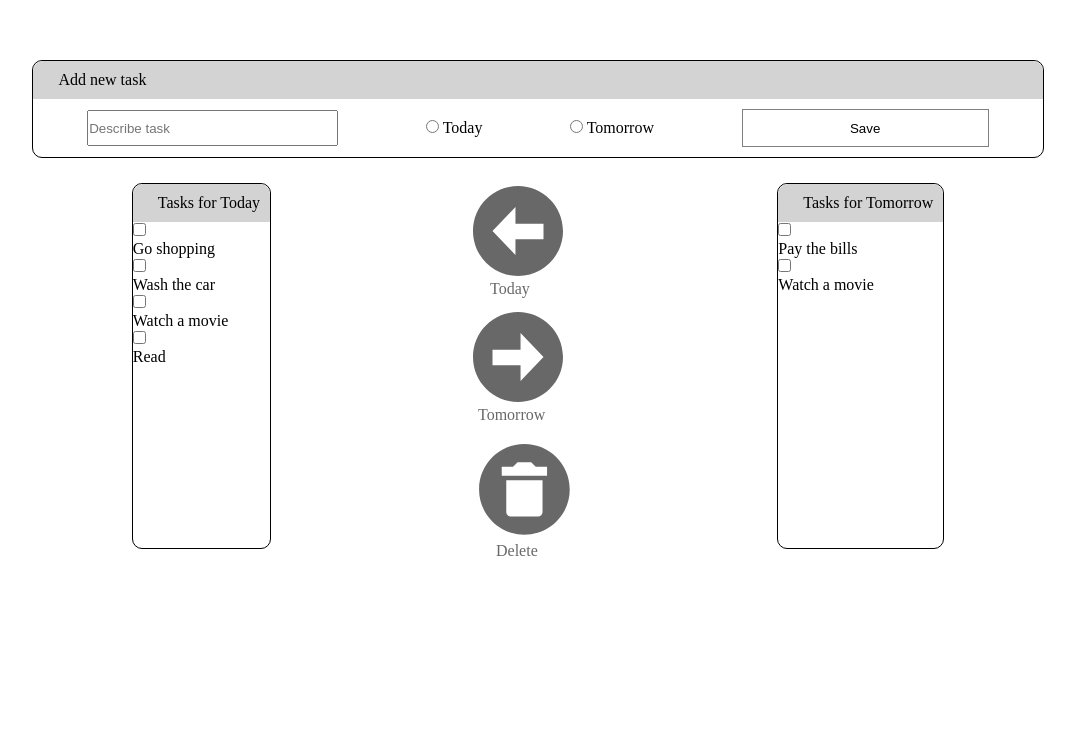
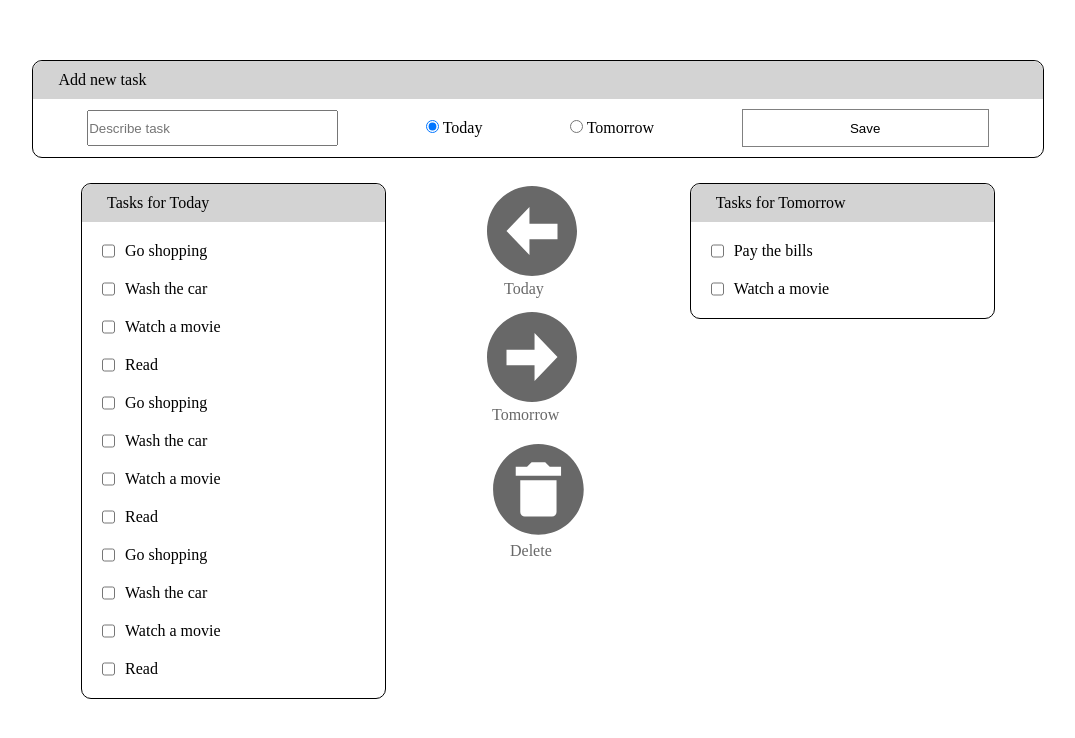
Before and after one commit to maszab/examapp, an Angular app: page / in a window 1280 px wide. Shown: the top 738 px of the page, without its empty margins (102-1177 px from the left). Built offline with nearby package versions, Linux system fonts and the light colour scheme.

Commit message:
UI implemented, CSS formatting done.

```diff
--- a/src/app/app.component.css
+++ b/src/app/app.component.css
@@ -54,22 +54,35 @@
 .management-container {
     display: flex;
     justify-content: space-around;
-    align-items: top;
+    align-items: flex-start;
 }
 
 .today-list {
     border: 1px black solid;
     border-radius: 10px;
     margin-bottom: 25px;
+    width: 30%;
 }
 
 .tomorrow-list {
     border: 1px black solid;
     border-radius: 10px;
     margin-bottom: 25px;
+    width: 30%;
+
 }
 
 
+.task-card {
+    width: 80%;
+    margin: 20px;
+    display: flex;
+    gap: 10px;
+}
+
+.card-element {
+    display: inline-block;
+}
 
 .icon-wrapper {
     display: flex;
--- a/src/app/app.component.html
+++ b/src/app/app.component.html
@@ -4,7 +4,7 @@
         <div class="input-field">
             <input class="task-field" type="text" placeholder="Describe task" />
             <label for="today-radio">
-                <input type="radio" id="today-radio" name="schedule" />
+                <input type="radio" id="today-radio" name="schedule" checked />
                 Today</label>
             <label for="today-radio">
                 <input type="radio" id="tomorrow-radio" name="schedule" />
@@ -16,20 +16,52 @@
         <div class="today-list">
             <div class="input-header">Tasks for Today</div>
             <div class="task-card">
-                <input type="checkbox">
-                <p>Go shopping</p>
+                <input class="card-element" type="checkbox" />
+                <p class="card-element">Go shopping</p>
             </div>
             <div class="task-card">
-                <input type="checkbox">
-                <p>Wash the car</p>
+                <input class="card-element" type="checkbox" />
+                <p class="card-element">Wash the car</p>
             </div>
             <div class="task-card">
-                <input type="checkbox">
-                <p>Watch a movie</p>
+                <input type="checkbox" class="card-element" />
+                <p class="card-element">Watch a movie</p>
             </div>
             <div class="task-card">
-                <input type="checkbox">
-                <p>Read</p>
+                <input class="card-element" type="checkbox" />
+                <p class="card-element">Read</p>
+            </div>
+            <div class="task-card">
+                <input class="card-element" type="checkbox" />
+                <p class="card-element">Go shopping</p>
+            </div>
+            <div class="task-card">
+                <input class="card-element" type="checkbox" />
+                <p class="card-element">Wash the car</p>
+            </div>
+            <div class="task-card">
+                <input type="checkbox" class="card-element" />
+                <p class="card-element">Watch a movie</p>
+            </div>
+            <div class="task-card">
+                <input class="card-element" type="checkbox" />
+                <p class="card-element">Read</p>
+            </div>
+            <div class="task-card">
+                <input class="card-element" type="checkbox" />
+                <p class="card-element">Go shopping</p>
+            </div>
+            <div class="task-card">
+                <input class="card-element" type="checkbox" />
+                <p class="card-element">Wash the car</p>
+            </div>
+            <div class="task-card">
+                <input type="checkbox" class="card-element" />
+                <p class="card-element">Watch a movie</p>
+            </div>
+            <div class="task-card">
+                <input class="card-element" type="checkbox" />
+                <p class="card-element">Read</p>
             </div>
         </div>
         <div class="button-field">
@@ -39,7 +71,6 @@
                         d="M32 2C15.432 2 2 15.432 2 32c0 16.568 13.432 30 30 30s30-13.432 30-30C62 15.432 48.568 2 32 2m17 35.428H30.307V48L15 32l15.307-16v11.143H49z" />
                     <title>Schedule task for today</title>
                 </svg>
-
                 <svg height="30" width="6rem">
                     <text x="20" y="15">Today</text>
                 </svg>
@@ -50,39 +81,30 @@
                         d="M32 2C15.432 2 2 15.432 2 32c0 16.568 13.432 30 30 30s30-13.432 30-30C62 15.432 48.568 2 32 2m1.693 46V37.428H15V27.143h18.693V16L49 32z" />
                     <title>Schedule task for tomorrow</title>
                 </svg>
-
                 <svg height="30" width="6rem">
                     <text x="8" y="15">Tomorrow</text>
                 </svg>
             </div>
-
             <div class="icon-wrapper">
                 <svg xmlns="http://www.w3.org/2000/svg" width="6.8rem" height="6.8rem" viewBox="0 0 24 24">
                     <path
                         d="M12 2c5.53 0 10 4.47 10 10s-4.47 10-10 10S2 17.53 2 12S6.47 2 12 2m5 5h-2.5l-1-1h-3l-1 1H7v2h10zM9 18h6a1 1 0 0 0 1-1v-7H8v7a1 1 0 0 0 1 1" />
                     <title>Delete task</title>
                 </svg>
-
                 <svg height="30" width="6rem">
                     <text x="26" y="12">Delete</text>
                 </svg>
             </div>
-
-
-
-
-
-
         </div>
         <div class="tomorrow-list">
             <div class="input-header">Tasks for Tomorrow</div>
             <div class="task-card">
-                <input type="checkbox">
-                <p>Pay the bills</p>
+                <input class="card-element" type="checkbox" />
+                <p class="card-element">Pay the bills</p>
             </div>
             <div class="task-card">
-                <input type="checkbox">
-                <p>Watch a movie</p>
+                <input class="card-element" type="checkbox" />
+                <p class="card-element">Watch a movie</p>
             </div>
         </div>
     </div>
```
